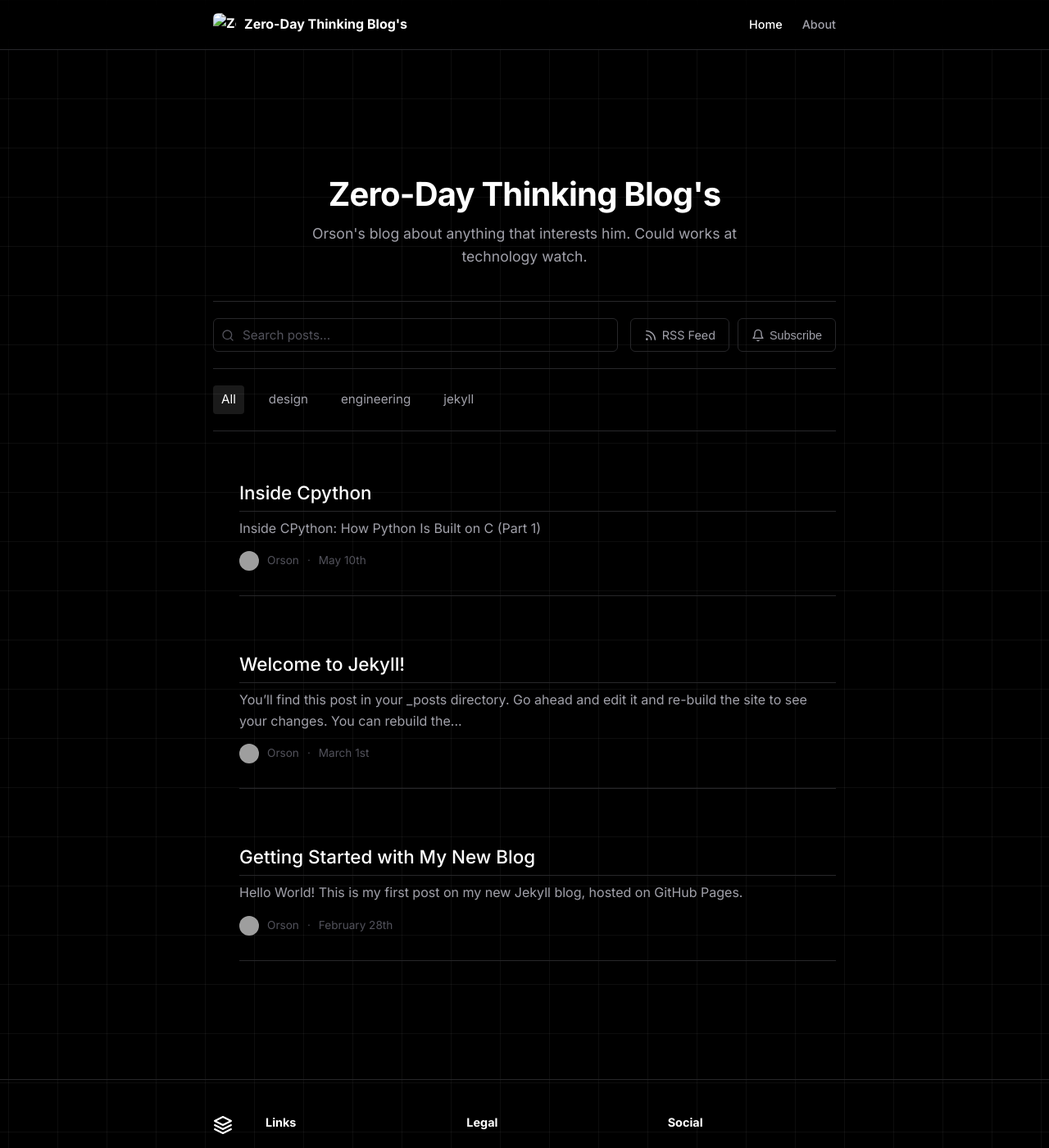
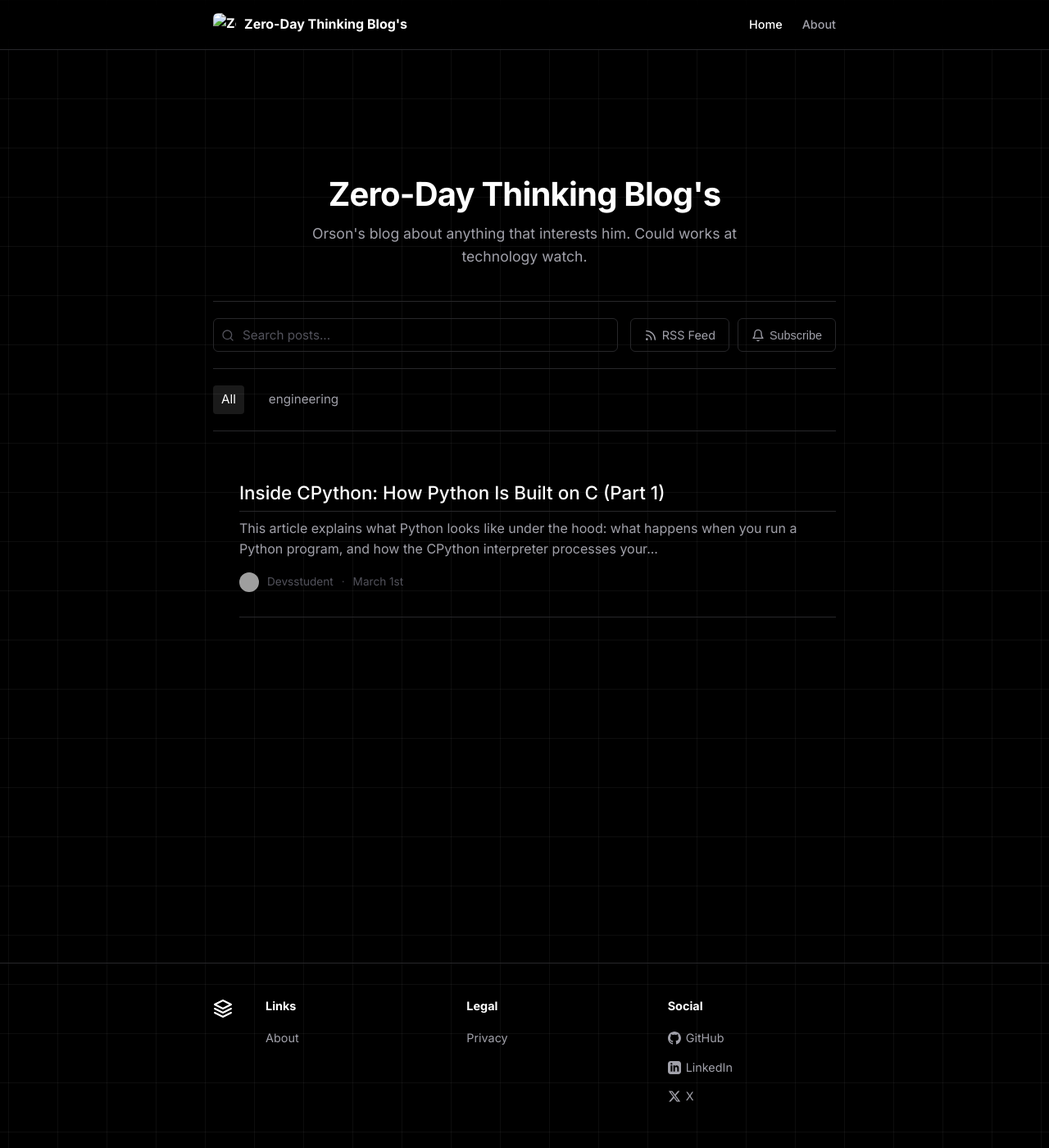
Before and after one commit to Devsstudent/zero-day-thinking-blog, a Jekyll site: the page built from index.markdown, in a window 1280 px wide and 1400 px high. Shown: the whole window at 82% size. Built offline with Jekyll 4.4.1, drawn with Linux system fonts in a browser that asks for light colours; grey boxes are pictures that could not be loaded.

Commit message:
reworking repo

```diff
--- a/_posts/2026-03-01-getting-started.md
+++ /dev/null
@@ -1,13 +0,0 @@
----
-layout: post
-title:  "Getting Started with My New Blog"
-date:   2026-03-01 00:20:00 +0100
-categories: announcement
-tags: [design]
----
-
-Hello World! This is my first post on my new Jekyll blog, hosted on GitHub Pages.
-
-I've set up the environment using Ruby 3.2 and configured the site to be compatible with GitHub's hosting environment.
-
-Stay tuned for more updates!
--- a/_posts/2026-03-01-welcome-to-jekyll.markdown
+++ /dev/null
@@ -1,32 +0,0 @@
----
-layout: post
-title:  "Welcome to Jekyll!"
-date:   2026-03-01 13:03:31 +0100
-categories: jekyll update
-author: "Orson"
-author_avatar: "https://github.com/Devsstudent.png"
-tags: [engineering, jekyll]
----
-You’ll find this post in your `_posts` directory. Go ahead and edit it and re-build the site to see your changes. You can rebuild the site in many different ways, but the most common way is to run `jekyll serve`, which launches a web server and auto-regenerates your site when a file is updated.
-
-Jekyll requires blog post files to be named according to the following format:
-
-`YEAR-MONTH-DAY-title.MARKUP`
-
-Where `YEAR` is a four-digit number, `MONTH` and `DAY` are both two-digit numbers, and `MARKUP` is the file extension representing the format used in the file. After that, include the necessary front matter. Take a look at the source for this post to get an idea about how it works.
-
-Jekyll also offers powerful support for code snippets:
-
-{% highlight ruby %}
-def print_hi(name)
-  puts "Hi, #{name}"
-end
-print_hi('Tom')
-#=> prints 'Hi, Tom' to STDOUT.
-{% endhighlight %}
-
-Check out the [Jekyll docs][jekyll-docs] for more info on how to get the most out of Jekyll. File all bugs/feature requests at [Jekyll’s GitHub repo][jekyll-gh]. If you have questions, you can ask them on [Jekyll Talk][jekyll-talk].
-
-[jekyll-docs]: https://jekyllrb.com/docs/home
-[jekyll-gh]:   https://github.com/jekyll/jekyll
-[jekyll-talk]: https://talk.jekyllrb.com/
```
Also changed, not shown: _posts/2026-05-10-inside-CPython.md (+9 -1 lines).
